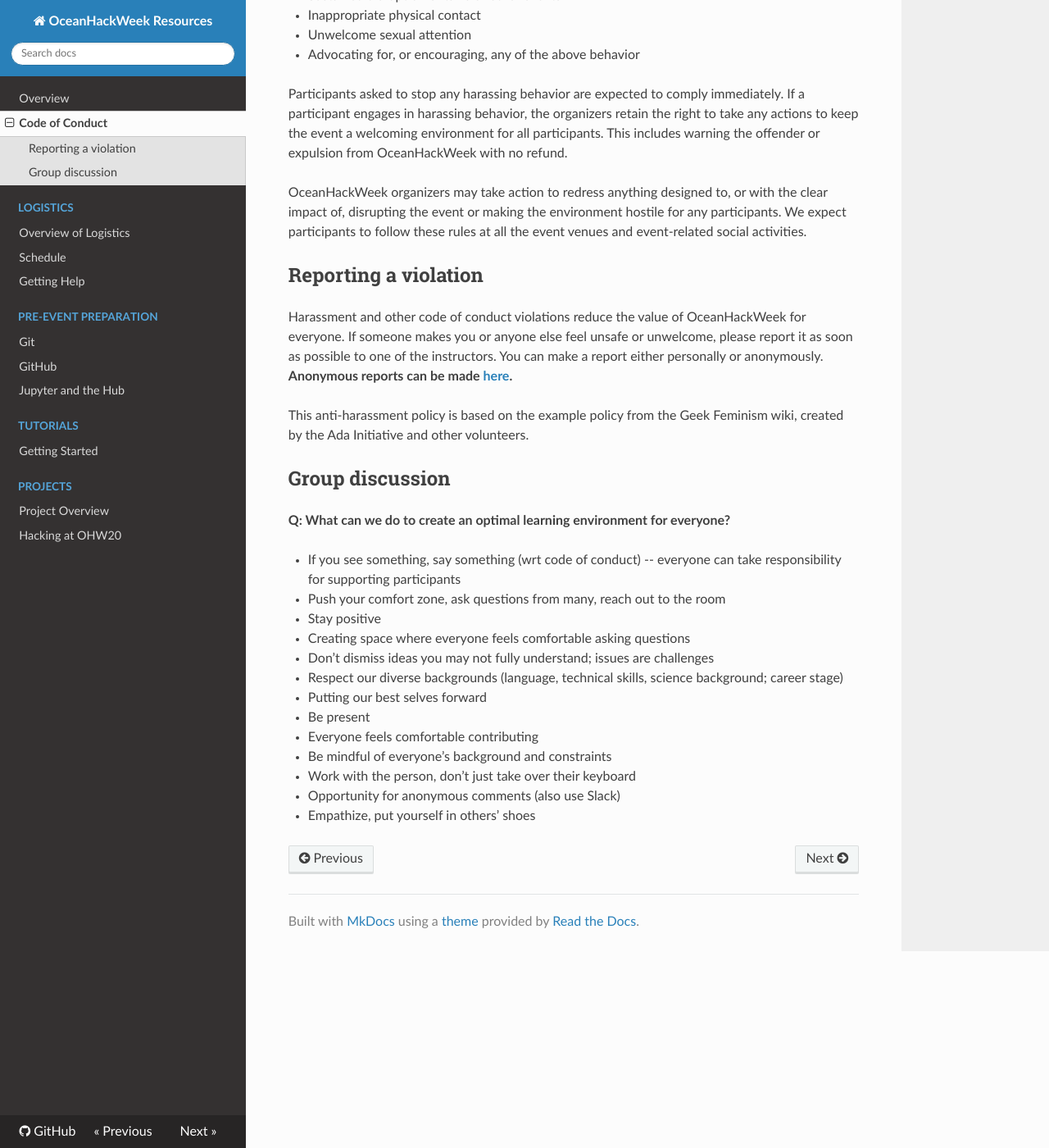
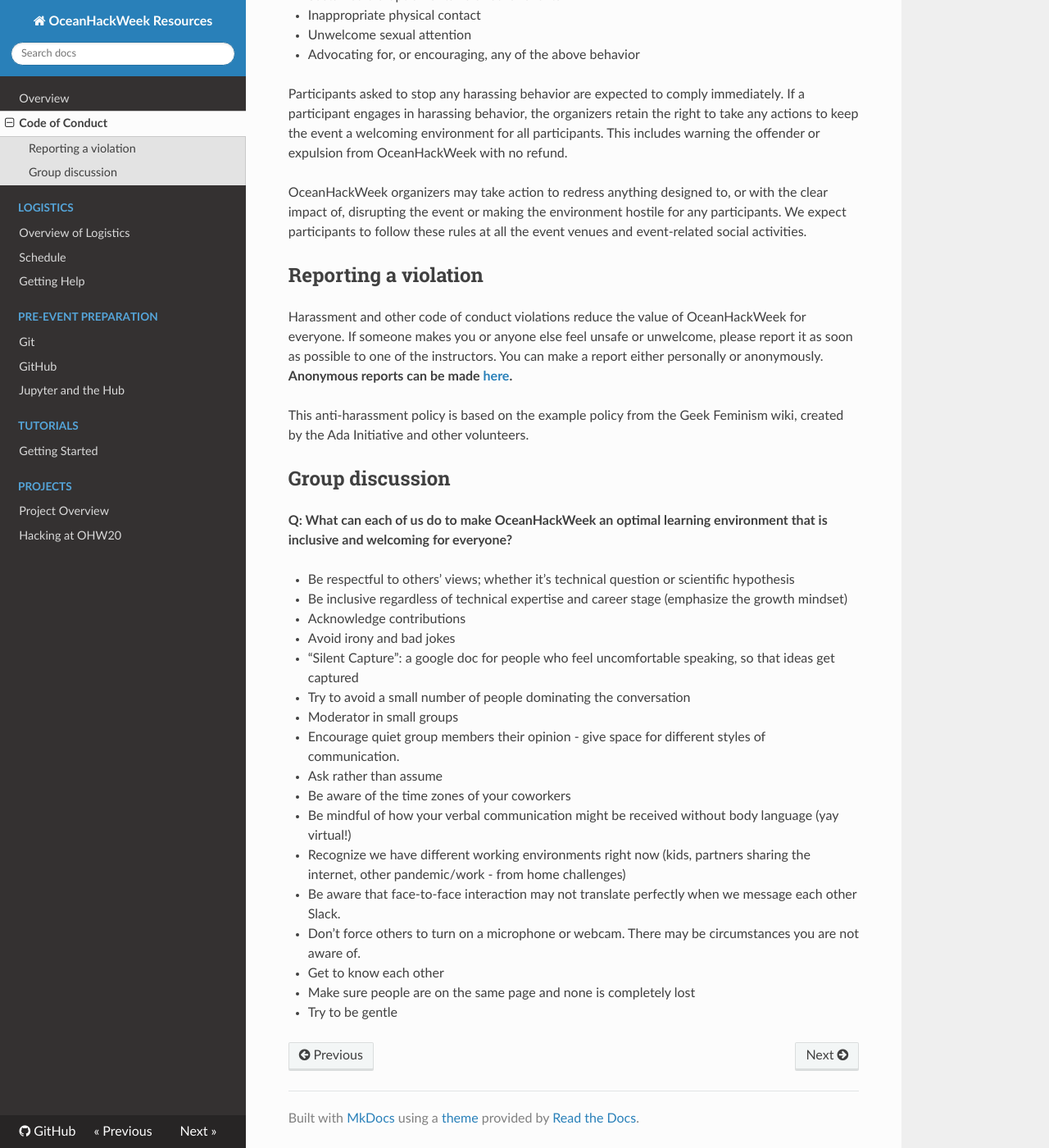
Before and after one commit to oceanhackweek/ohw-resources, an MkDocs documentation site: the page built from docs/conduct.md, in a window 1280 px wide and 1400 px high, scrolled down 537 px. Shown: the whole window at 82% size. Built offline with MkDocs 1.6.1, drawn with Linux system fonts in a browser that asks for light colours; nearby versions of some CDN libraries.

Commit message:
add OHW20 CoC discussion outcome

```diff
--- a/docs/conduct.md
+++ b/docs/conduct.md
@@ -25,8 +25,31 @@ This anti-harassment policy is based on the example policy from the Geek Feminis
 
 
 ## Group discussion
-**Q: What can we do to create an optimal learning environment for everyone?**
+**Q: What can each of us do to make OceanHackWeek an optimal learning environment that is inclusive and welcoming for everyone?**
 
+- Be respectful to others’ views; whether it’s technical question or scientific hypothesis
+- Be inclusive regardless of technical expertise and career stage (emphasize the growth mindset)
+- Acknowledge contributions
+- Avoid irony and bad jokes
+- “Silent Capture”: a google doc for people who feel uncomfortable speaking, so that ideas get captured
+- Try to avoid a small number of people dominating the conversation
+- Moderator in small groups
+- Encourage quiet group members their opinion - give space for different styles of communication.
+- Ask rather than assume
+- Be aware of the time zones of your coworkers
+- Be mindful of how your verbal communication might be received without body language (yay virtual!)
+- Recognize we have different working environments right now (kids, partners sharing the internet, other pandemic/work - from home challenges)
+- Be aware that face-to-face interaction may not translate perfectly when we message each other Slack.
+- Don’t force others to turn on a microphone or webcam. There may be circumstances you are not aware of.
+- Get to know each other
+- Make sure people are on the same page and none is completely lost
+- Try to be gentle
+
+
+
+
+
+<!-- OHW19 discussion outcome
 * If you see something, say something (wrt code of conduct) -- everyone can take responsibility for supporting participants
 * Push your comfort zone, ask questions from many, reach out to the room
 * Stay positive
@@ -39,4 +62,4 @@ This anti-harassment policy is based on the example policy from the Geek Feminis
 * Be mindful of everyone’s background and constraints
 * Work with the person, don’t just take over their keyboard
 * Opportunity for anonymous comments (also use Slack)
-* Empathize, put yourself in others’ shoes
+* Empathize, put yourself in others’ shoes -->
```
